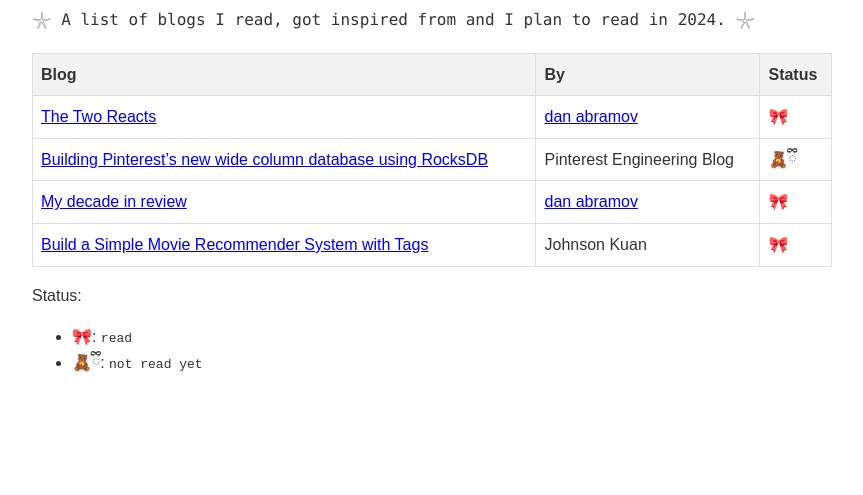
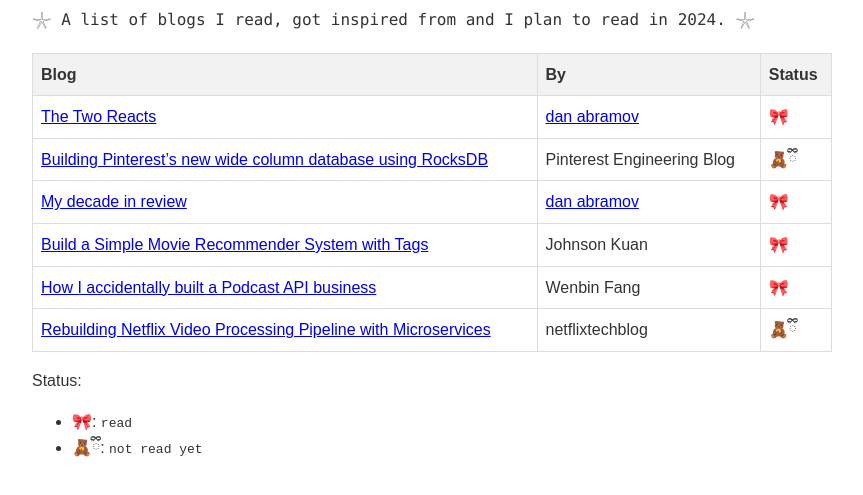
Before and after one commit to shyynux/reading-list, a plain HTML site: page index.html in a window 1280 px wide. Shown: the part 107-602 px from the top of the page, without its empty margins (208-1071 px from the left). Drawn offline with Linux system fonts and the light colour scheme.

Commit message:
added blogs for the week

```diff
--- a/index.html
+++ b/index.html
@@ -71,6 +71,16 @@
             <td>Johnson Kuan</td>
             <td>🎀</td>
         </tr>
+         <tr>
+            <td><a href="https://www.listennotes.com/blog/how-i-accidentally-built-a-podcast-api-business-46/">How I accidentally built a Podcast API business</a></td>
+            <td>Wenbin Fang</td>
+            <td>🎀</td>
+        </tr>
+         <tr>
+            <td><a href="https://netflixtechblog.com/rebuilding-netflix-video-processing-pipeline-with-microservices-4e5e6310e359">Rebuilding Netflix Video Processing Pipeline with Microservices</a></td>
+            <td>netflixtechblog</td>
+            <td>🧸ྀི</td>
+        </tr>
     </tbody>
 </table>
 
```
